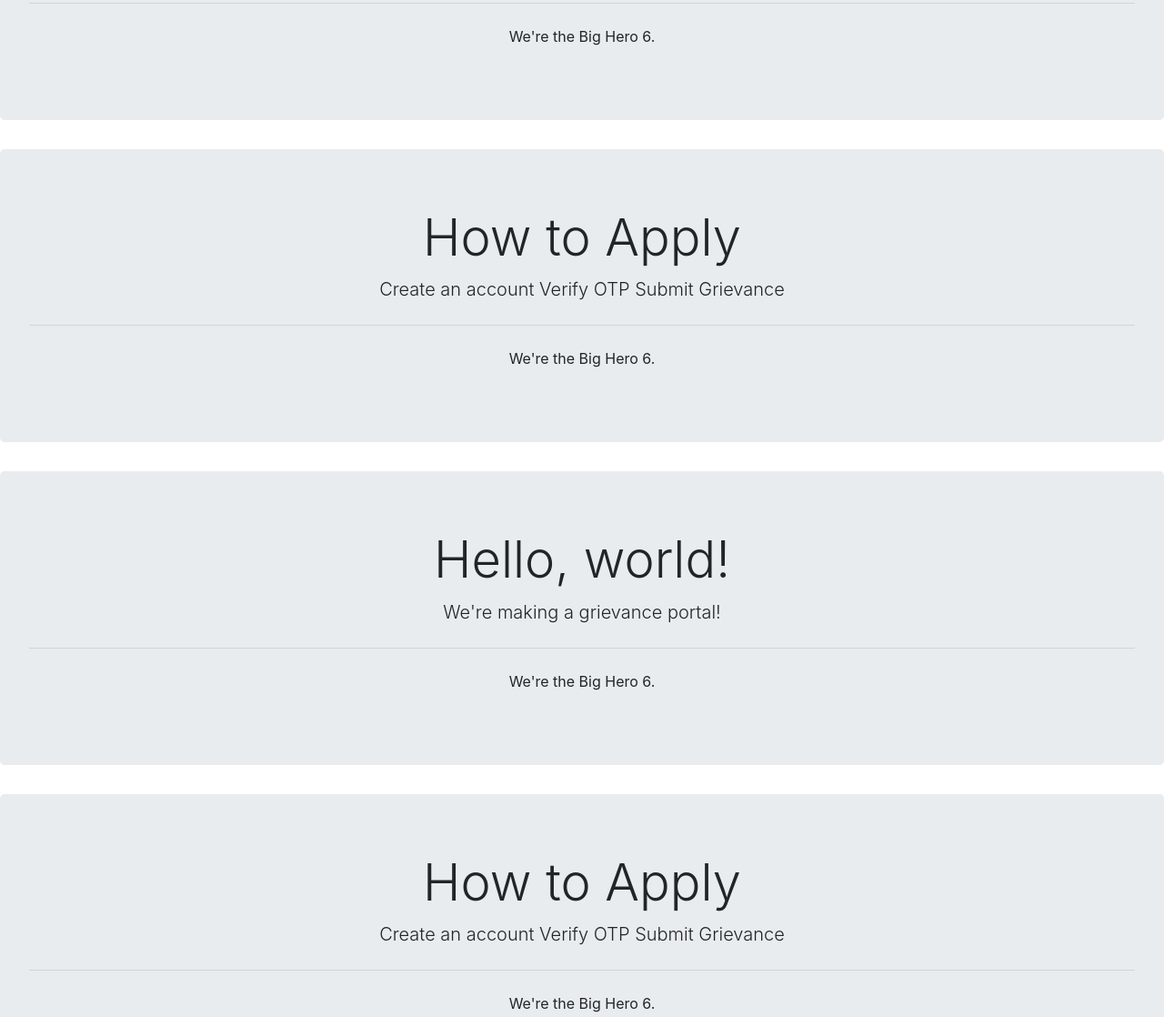
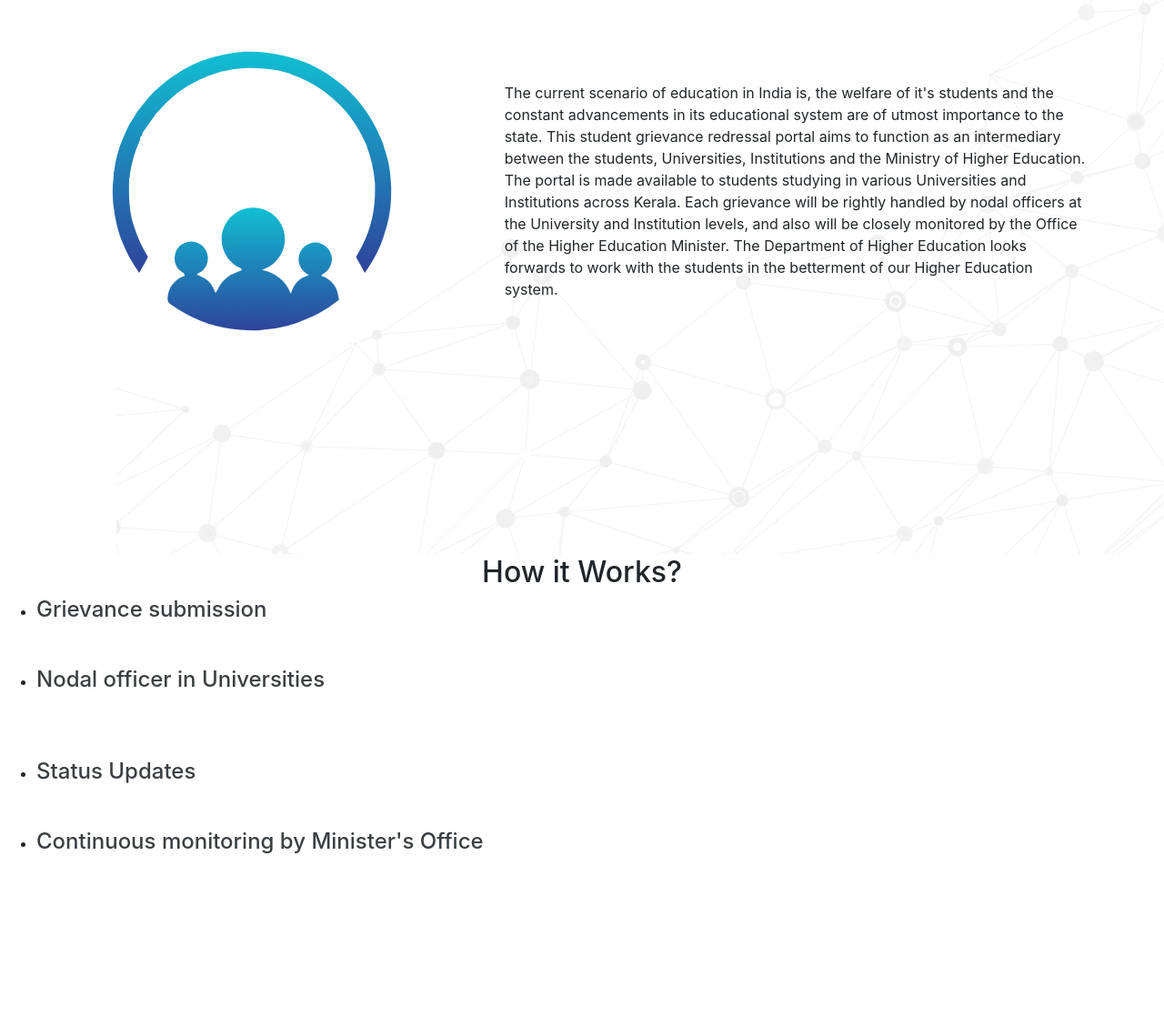
Before and after one commit to MidhunPramod/Smart-India-Hackathon, a plain HTML site: page client/index.html in a window 1280 px wide. Shown: the part 246-1364 px from the top of the page at 91% size. After the commit the page ends 1250 px from the top, so only its background shows below. Drawn offline with nearby package versions, Linux system fonts and the light colour scheme.

Commit message:
frontpage

```diff
--- a/client/index.html
+++ b/client/index.html
@@ -1,16 +1,26 @@
 <!DOCTYPE html>
 <html lang="en">
+
 <head>
     <meta charset="UTF-8">
     <meta name="viewport" content="width=device-width, initial-scale=1.0">
     <meta http-equiv="X-UA-Compatible" content="ie=edge">
     <title>Document</title>
     <link rel="stylesheet" href="styles.css">
-    <link rel="stylesheet" href="https://stackpath.bootstrapcdn.com/bootstrap/4.4.1/css/bootstrap.min.css" integrity="sha384-Vkoo8x4CGsO3+Hhxv8T/Q5PaXtkKtu6ug5TOeNV6gBiFeWPGFN9MuhOf23Q9Ifjh" crossorigin="anonymous">
-    <script src="https://code.jquery.com/jquery-3.4.1.slim.min.js" integrity="sha384-J6qa4849blE2+poT4WnyKhv5vZF5SrPo0iEjwBvKU7imGFAV0wwj1yYfoRSJoZ+n" crossorigin="anonymous"></script>
-    <script src="https://cdn.jsdelivr.net/npm/popper.js@1.16.0/dist/umd/popper.min.js" integrity="sha384-Q6E9RHvbIyZFJoft+2mJbHaEWldlvI9IOYy5n3zV9zzTtmI3UksdQRVvoxMfooAo" crossorigin="anonymous"></script>
-    <script src="https://stackpath.bootstrapcdn.com/bootstrap/4.4.1/js/bootstrap.min.js" integrity="sha384-wfSDF2E50Y2D1uUdj0O3uMBJnjuUD4Ih7YwaYd1iqfktj0Uod8GCExl3Og8ifwB6" crossorigin="anonymous"></script>
+    <link rel="stylesheet" href="https://stackpath.bootstrapcdn.com/bootstrap/4.4.1/css/bootstrap.min.css"
+        integrity="sha384-Vkoo8x4CGsO3+Hhxv8T/Q5PaXtkKtu6ug5TOeNV6gBiFeWPGFN9MuhOf23Q9Ifjh" crossorigin="anonymous">
+    <script src="https://code.jquery.com/jquery-3.4.1.slim.min.js"
+        integrity="sha384-J6qa4849blE2+poT4WnyKhv5vZF5SrPo0iEjwBvKU7imGFAV0wwj1yYfoRSJoZ+n" crossorigin="anonymous">
+    </script>
+    <script src="https://cdn.jsdelivr.net/npm/popper.js@1.16.0/dist/umd/popper.min.js"
+        integrity="sha384-Q6E9RHvbIyZFJoft+2mJbHaEWldlvI9IOYy5n3zV9zzTtmI3UksdQRVvoxMfooAo" crossorigin="anonymous">
+    </script>
+    <script src="https://stackpath.bootstrapcdn.com/bootstrap/4.4.1/js/bootstrap.min.js"
+        integrity="sha384-wfSDF2E50Y2D1uUdj0O3uMBJnjuUD4Ih7YwaYd1iqfktj0Uod8GCExl3Og8ifwB6" crossorigin="anonymous">
+    </script>
+    <script src="https://kit.fontawesome.com/60899fc9d0.js" crossorigin="anonymous"></script>
 </head>
+
 <body>
     <!-- Modal -->
     <div class="modal fade" id="login" tabindex="-1" role="dialog" aria-hidden="true">
@@ -25,21 +35,17 @@
                 <div class="modal-body">
                     <!-- Default form login -->
                     <form class="text-center border border-light p-5" action="#!">
-
-  <!-- <p class="h4 mb-4">Sign in</p> -->
-
                         <!-- Email -->
                         <input type="email" id="defaultLoginFormEmail" class="form-control mb-4" placeholder="E-mail">
-
                         <!-- Password -->
-  <input type="password" id="defaultLoginFormPassword" class="form-control mb-4" placeholder="Password">
-
+                        <input type="password" id="defaultLoginFormPassword" class="form-control mb-4"
+                            placeholder="Password">
                         <div class="d-flex justify-content-around">
                             <div>
-          <!-- Remember me -->
                                 <div class="custom-control custom-checkbox">
                                     <input type="checkbox" class="custom-control-input" id="defaultLoginFormRemember">
-              <label class="custom-control-label" for="defaultLoginFormRemember">Remember me</label>
+                                    <label class="custom-control-label" for="defaultLoginFormRemember">Remember
+                                        me</label>
                                 </div>
                             </div>
                             <div>
@@ -47,26 +53,21 @@
                                 <a href="">Forgot password?</a>
                             </div>
                         </div>
-
                         <!-- Sign in button -->
-  <button class="btn btn-info btn-block my-4"  type="submit">Sign in</button>
-
+                        <button class="btn btn-info btn-block my-4" type="submit">Sign in</button>
                         <!-- Register -->
                         <p>Not a member?
-      <a href="" id="hidelogin" data-toggle="modal" data-target="#register" >Register</a>
+                            <a href="" id="hidelogin" data-toggle="modal" data-target="#register">Register</a>
                         </p>
-
                         <!-- Social login -->
-
                     </form>
                     <!-- Default form login -->
-
-            </div>
-
                 </div>
             </div>
         </div>
-      <div class="modal fade" id="register" tabindex="-1" role="dialog" aria-labelledby="exampleModalLongTitle" aria-hidden="true">
+    </div>
+    <div class="modal fade" id="register" tabindex="-1" role="dialog" aria-labelledby="exampleModalLongTitle"
+        aria-hidden="true">
         <div class="modal-dialog modal-dialog-centered" role="document">
             <div class="modal-content">
                 <div class="modal-header">
@@ -78,119 +79,180 @@
                 <div class="modal-body">
                     <!-- Default form register -->
                     <form class="text-center border border-light p-5" action="#!">
-
-
-
                         <div class="form-row mb-4">
                             <div class="col">
                                 <!-- First name -->
-          <input type="text" id="defaultRegisterFormFirstName" class="form-control" placeholder="Name">
+                                <input type="text" id="defaultRegisterFormFirstName" class="form-control"
+                                    placeholder="Name">
                             </div>
-
                         </div>
-
                         <!-- E-mail -->
-  <input type="email" id="defaultRegisterFormEmail" class="form-control mb-4" placeholder="E-mail">
-
+                        <input type="email" id="defaultRegisterFormEmail" class="form-control mb-4"
+                            placeholder="E-mail">
                         <!-- Password -->
-  <input type="password" id="defaultRegisterFormPassword" class="form-control" placeholder="Password" aria-describedby="defaultRegisterFormPasswordHelpBlock">
+                        <input type="password" id="defaultRegisterFormPassword" class="form-control"
+                            placeholder="Password" aria-describedby="defaultRegisterFormPasswordHelpBlock">
                         <small id="defaultRegisterFormPasswordHelpBlock1" class="form-text text-muted mb-4">
                             At least 8 characters and 1 digit
                         </small>
-  <input type="password" id="defaultRegisterFormPassword1" class="form-control" placeholder="Confirm-Password" aria-describedby="defaultRegisterFormPasswordHelpBlock">
+                        <input type="password" id="defaultRegisterFormPassword1" class="form-control"
+                            placeholder="Confirm-Password" aria-describedby="defaultRegisterFormPasswordHelpBlock">
                         <small id="defaultRegisterFormPasswordHelpBlock" class="form-text text-muted mb-4">
-
                         </small>
-
-
-  <select class="browser-default custom-select" id="institution1" >
-      <option >Manipal Institute of Technology</option>
+                        <select class="browser-default custom-select" id="institution1">
+                            <option>Manipal Institute of Technology</option>
                             <option value="2">Indian Indian of Technology</option>
                             <option value="3">Birla Institute of Technology</option>
                         </select>
-
                         <!-- Sign up button -->
                         <button class="btn btn-info my-4 btn-block" type="submit">Sign Up</button>
-
-  <!-- Social register -->
-
-  <!-- Terms of service -->
-
                     </form>
                     <!-- Default form register -->
                 </div>
-
             </div>
         </div>
     </div>
-        <nav class="navbar sticky-top navbar-expand-lg bg-light">
-            <a class="navbar-brand" href="#"></a>
-            <button class="navbar-toggler" type="button" data-toggle="collapse" data-target="#navbarSupportedContent" aria-controls="navbarSupportedContent" aria-expanded="false" aria-label="Toggle navigation">
-              <span class="navbar-toggler-icon"></span>
+    <nav class="navbar sticky-top navbar-expand-lg  bg-light">
+        <!-- <img src="Logo-01.svg" id="lamao" alt="lmao"></img> -->
+
+        <a class="navbar-brand" href="#">Grievance Portal</a>
+        <button class="navbar-toggler " type="button" data-toggle="collapse" data-target="#navbarSupportedContent"
+            aria-controls="navbarSupportedContent" aria-expanded="false" aria-label="Toggle navigation">
+            <span class="fas fa-bars "></span>
         </button>
 
         <div class="collapse navbar-collapse" id="navbarSupportedContent">
             <ul class="navbar-nav ml-auto">
                 <li class="nav-item pr-2 ">
-                  <a class="nav-link" href="#">Home <span class="sr-only">(current)</span></a>
-                </li>
-
-
-                  <li class="nav-item pr-2">
-                    <a class="nav-link" href="#kcool">How it Works?</a>
+                    <a class=" nav-link" href="#">Home <span class="sr-only">(current)</span></a>
                 </li>
                 <li class="nav-item pr-2">
-                    <a class="nav-link" href="#">Contact</a>
+                    <a class=" nav-link" href="#ovr1">How it Works?</a>
+                </li>
+                <li class="nav-item pr-2">
+                    <a class="  nav-link" href="#">Contact</a>
                 </li>
                 <li class="nav-item ">
                     <a class="btn btn-primary" data-toggle="modal" data-target="#login" href="#">Login</a>
                 </li>
             </ul>
-
         </div>
     </nav>
 
-        <div class="jumbotron jumbotron-custom" id="lolol">
-            <h1 class="display-4">Hello, world!</h1>
-            <p class="lead">We're making a grievance portal! </p>
-            <hr class="my-4">
-            <p>We're the Big Hero 6.</p>
+    <div class="overlay1" style="
+    display: flex;
+    flex-direction: row;
+    flex-wrap: nowrap;
 
+    justify-content:space-evenly ;
+
+min-height: 800px;
+background-image: url('design10.png');
+background-repeat: no-repeat;
+background-size: 90%;
+background-position: right;
+background-position-y:bottom ;">
+
+        <img src='Logo-01.svg' alt='Logo' style="width: 30%;">
+
+        <div style="display: flex;
+        flex-direction: row;
+        justify-content: center;
+        align-items: center;
+        height: 100vh;
+        width: 50vw;">
+            The current scenario of education in India is, the welfare of it's students and the constant advancements in its educational system are of utmost importance to the state. This student grievance redressal portal aims to function as an intermediary between the students, Universities, Institutions and the Ministry of Higher Education. The portal is made available to students studying in various Universities and Institutions across Kerala. Each grievance will be rightly handled by nodal officers at the University and Institution levels, and also will be closely monitored by the Office of the Higher Education Minister. The Department of Higher Education looks forwards to work with the students in the betterment of our Higher Education system.
         </div>
-          <div class="jumbotron jumbotron-custom">
-            <h1 class="display-4">How to Apply</h1>
-            <p class="lead">Create an account
-                Verify OTP
-            Submit Grievance </p>
-            <hr class="my-4">
-            <p>We're the Big Hero 6.</p>
     </div>
-           <div class="jumbotron jumbotron-custom">
-            <h1 class="display-4">Hello, world!</h1>
-            <p class="lead">We're making a grievance portal! </p>
-            <hr class="my-4">
-            <p>We're the Big Hero 6.</p>
 
+
+
+    <div class="col-lg-12 text-center">
+        <h2 class="text-center" id='ovr1'>How it Works?</h2>
     </div>
-          <div class="jumbotron jumbotron-custom" id="kcool">
-            <h1 class="display-4">How to Apply</h1>
-            <p class="lead">Create an account
-                Verify OTP
-            Submit Grievance </p>
-            <hr class="my-4">
-            <p>We're the Big Hero 6.</p>
+    <div class="sdt">
+        <div class="container1">
+            <!-- How it Works? -->
+
+            <div class="row">
+                <div class="col-lg-12">
+                    <ul class="timeline">
+                        <li>
+
+                            <div class="timeline-panel">
+                                <div class="timeline-heading">
+                                    <!-- <h4>2009-2011</h4> -->
+                                    <h4 class="subheading" style="opacity:0.88;">Grievance submission</h4>
                                 </div>
+                                <div class="timeline-body">
+                                    <p class="text-muted" style="color: white!important;">Submit grievances related to
+                                        academics, examination, results, complaints and
+                                        suggestions related to institutions, management and universities.</p>
+                                </div>
+                            </div>
+                        </li>
+                        <li class="timeline-inverted">
+
+                            <div class="timeline-panel">
+                                <div class="timeline-heading">
+                                    <!-- <h4>March 2011</h4> -->
+                                    <h4 class="subheading" style="opacity:0.88;">Nodal officer in Universities</h4>
+                                </div>
+                                <div class="timeline-body">
+                                    <p class="text-muted" style="color: white!important;">A nodal officer at each
+                                        University/Institution will attend the grievances
+                                        received and will forward it to the
+                                        concerned personnel for redressel actions. Portal will be updated with most
+                                        recent information.</p>
+                                </div>
+                            </div>
+                        </li>
+                        <li>
+
+                            <div class="timeline-panel">
+                                <div class="timeline-heading">
+                                    <!-- <h4>December 2012</h4> -->
+                                    <h4 class="subheading" style="opacity:0.88;">Status Updates</h4>
+                                </div>
+                                <div class="timeline-body">
+                                    <p class="text-muted" style="color: white!important;">Comments and actions taken at
+                                        each level will be updated in the portal</p>
+                                </div>
+                            </div>
+                        </li>
+                        <li class="timeline-inverted">
+
+                            <div class="timeline-panel">
+                                <div class="timeline-heading">
+                                    <h4 class="subheading" style="opacity:0.88;">Continuous monitoring by Minister's
+                                        Office</h4>
+                                </div>
+                                <div class="timeline-body">
+                                    <p class="text-muted" style="color: white!important;">Portal will be monitored by
+                                        Minister's Office and necessary actions will be
+                                        taken for delayed responses towards grievances submitted.</p>
+                                </div>
+                            </div>
+                        </li>
+
+                    </ul>
+                </div>
+            </div>
+            <p class="lead">
+
+
+            </p>
+        </div>
+    </div>
+
     <script>
-              $('#hidelogin').click( function()
-                {
+        $('#hidelogin').click(function () {
             $('#login').modal().hide();
             $('body').removeClass('modal-open');
             $('.modal-backdrop').remove();
+        })
+    </script>
 
-                }
-              )
+</body>
 
-
-           </script>
-        </body>
 </html>
```
Also changed, not shown: client/Logo-01.svg (added), client/design10.png (added). Lines whose indentation alone changed are shown as unchanged.
